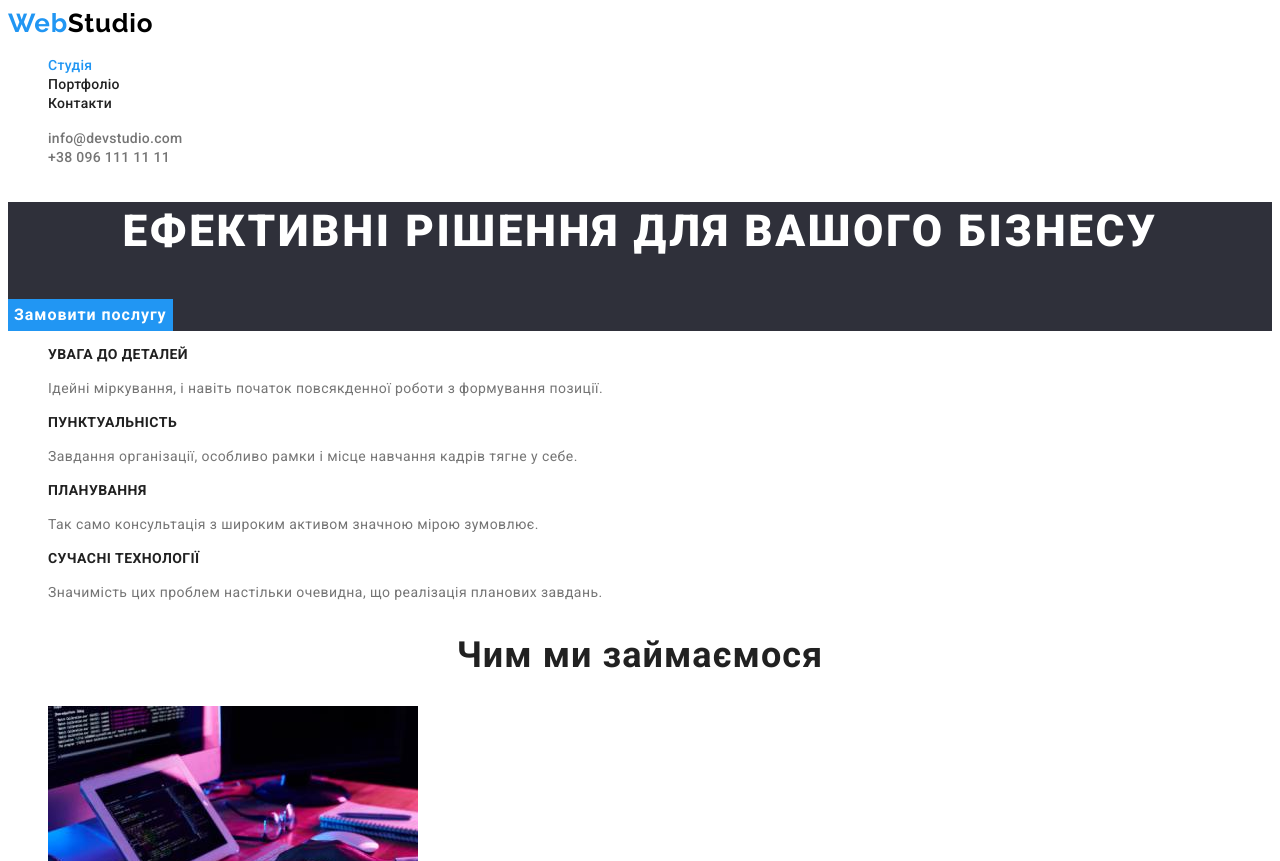
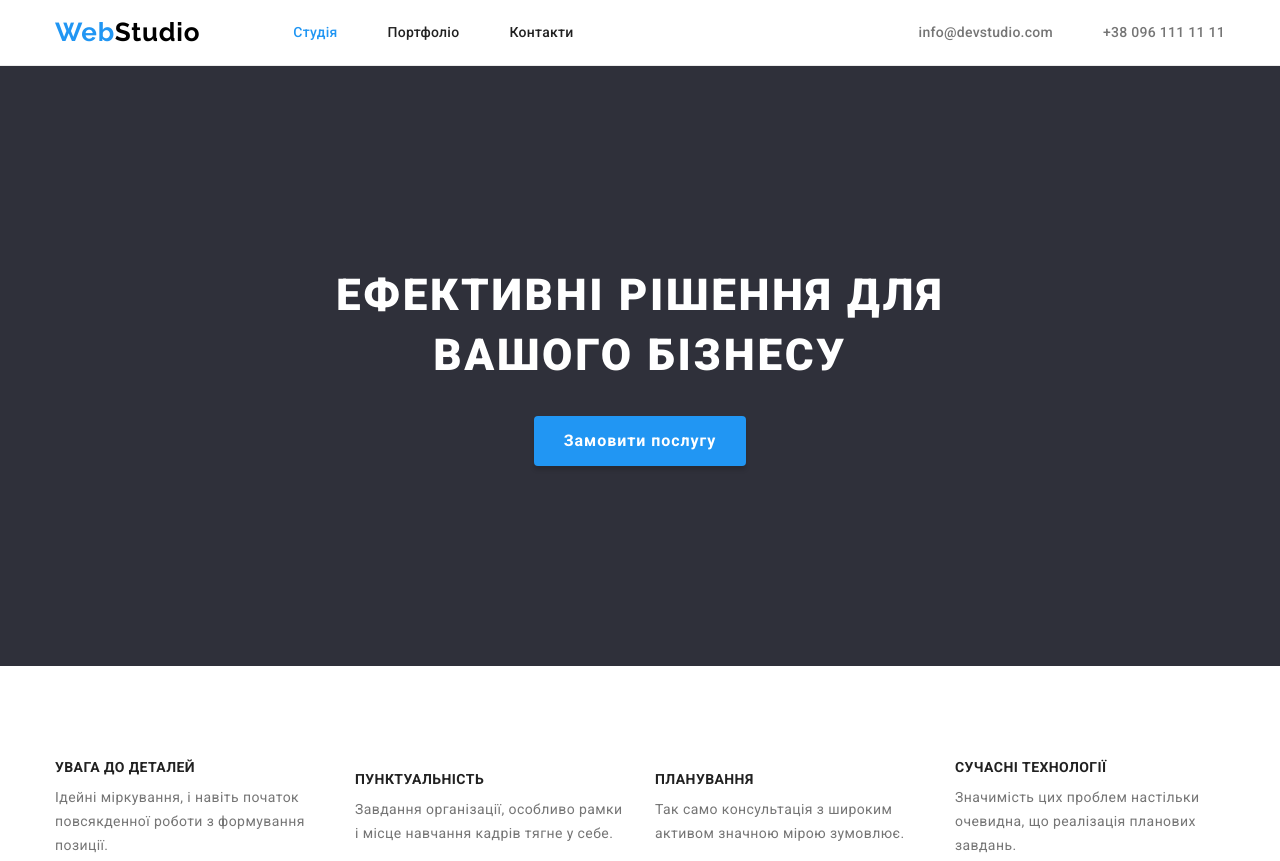
Before and after one commit to VolodymyrSalenko/goit-markup-hw-03, a plain HTML site: page index.html in a window 1280 px wide. Shown: the top 861 px of the page. Drawn offline with nearby package versions, Linux system fonts and the light colour scheme.

Commit message:
header, hero, advantages

```diff
--- a/css/styles.css
+++ b/css/styles.css
@@ -10,6 +10,18 @@ body {
   font-family: Roboto, sans-serif;
   color: var(--main-color);
   background: var(--main-background);
+}
+
+h1,
+h2,
+h3,
+h4,
+h5,
+h6,
+p,
+ul {
+  margin: 0;
+  padding: 0;
 }
 
 .list {
@@ -37,7 +49,28 @@ body {
   margin: -1px;
 }
 
+.container {
+  max-width: 1200px;
+  padding-left: 15px;
+  padding-right: 15px;
+  margin: 0 auto;
+}
+
 /*-------------------Меню-------------------*/
+
+.menu {
+  border-bottom: 1px solid #ececec;
+}
+
+.menu-container {
+  display: flex;
+  justify-content: space-between;
+}
+
+.menu-nav {
+  display: flex;
+  align-items: center;
+}
 
 .logo {
   font-family: "Raleway", sans-serif;
@@ -52,6 +85,16 @@ body {
   color: #2196f3;
 }
 
+.menu-list {
+  display: flex;
+  align-items: center;
+  margin-left: 93px;
+}
+
+.menu-item:not(:first-child) {
+  margin-left: 50px;
+}
+
 .menu-link,
 .mail-link,
 .tel-link {
@@ -63,6 +106,9 @@ body {
 
 .menu-link {
   color: var(--main-color);
+  display: block;
+  padding-top: 32px;
+  padding-bottom: 32px;
 }
 .mail-link,
 .tel-link {
@@ -78,10 +124,22 @@ body {
   color: var(--accent-color);
 }
 
+.contacts-list {
+  display: flex;
+  align-items: center;
+}
+
+.contacts-item:first-child {
+  margin-right: 50px;
+}
+
 /*-------------Розділ герой -------------*/
 
 .hero {
   background: var(--accent-background);
+
+  padding-top: 200px;
+  padding-bottom: 200px;
 }
 
 .hero-tittle {
@@ -92,6 +150,9 @@ body {
   letter-spacing: 0.06em;
   text-transform: uppercase;
   color: #ffffff;
+
+  width: 696px;
+  margin: 0 auto;
 }
 
 .hero-btn {
@@ -105,8 +166,16 @@ body {
 
   background: #2196f3;
   border: none;
+  box-shadow: 0px 4px 4px rgba(0, 0, 0, 0.15);
+  border-radius: 4px;
 
   cursor: pointer;
+
+  display: block;
+  padding: 10px 30px;
+  margin-top: 30px;
+  margin-left: auto;
+  margin-right: auto;
 }
 
 .hero-btn:hover,
@@ -116,11 +185,27 @@ body {
 
 /*-------------Розділ про переваги компанії-------------*/
 
+.advantages {
+  padding-top: 94px;
+  padding-bottom: 47px;
+}
+
+.advantages-list {
+  display: flex;
+  align-items: center;
+  column-gap: 30px;
+}
+.advantages-item {
+  flex-basis: calc((100% - 90px) / 4);
+}
+
 .advantage-tittle {
   font-size: 14px;
   line-height: 1.14;
   letter-spacing: 0.03em;
   text-transform: uppercase;
+
+  margin-bottom: 10px;
 }
 .advantage-text {
   font-size: 14px;
@@ -131,11 +216,22 @@ body {
 
 /*-------Розділ про напрями діяльності компанії------------*/
 
+.about {
+  padding-top: 47px;
+  padding-bottom: 94px;
+}
 .about-tittle {
   font-size: 36px;
   line-height: 1.17;
   text-align: center;
   letter-spacing: 0.03em;
+  margin-bottom: 50px;
+}
+
+.about-list {
+  display: flex;
+  align-items: center;
+  gap: 30px;
 }
 
 /*--------------------Розділ про команду---------------------*/
--- a/index.html
+++ b/index.html
@@ -11,11 +11,19 @@
       href="https://fonts.googleapis.com/css2?family=Raleway:wght@700&family=Roboto:wght@400;500;700;900&display=swap"
       rel="stylesheet"
     />
+    <link
+      rel="stylesheet"
+      href="https://cdnjs.cloudflare.com/ajax/libs/modern-normalize/1.1.0/modern-normalize.min.css"
+      integrity="sha512-wpPYUAdjBVSE4KJnH1VR1HeZfpl1ub8YT/NKx4PuQ5NmX2tKuGu6U/JRp5y+Y8XG2tV+wKQpNHVUX03MfMFn9Q=="
+      crossorigin="anonymous"
+      referrerpolicy="no-referrer"
+    />
     <link rel="stylesheet" href="./css/styles.css" />
   </head>
   <body>
     <!------------------------------Меню---------------------------------->
     <header class="menu">
+      <div class="container menu-container">
         <nav class="menu-nav">
           <a href="./index.html" class="logo link"><span>Web</span>Studio</a>
           <ul class="menu-list list">
@@ -42,6 +50,7 @@
             >
           </li>
         </ul>
+      </div>
     </header>
     <main>
       <!------------------------Розділ герой --------------------------->
@@ -51,6 +60,7 @@
       </section>
       <!--------------------Розділ про переваги компанії---------------->
       <section class="advantages">
+        <div class="container">
           <h2 class="visually-hidden">Переваги</h2>
           <ul class="advantages-list list">
             <li class="advantages-item">
@@ -63,8 +73,8 @@
             <li class="advantages-item">
               <h3 class="advantage-tittle">ПУНКТУАЛЬНІСТЬ</h3>
               <p class="advantage-text">
-              Завдання організації, особливо рамки і місце навчання кадрів тягне
-              у себе.
+                Завдання організації, особливо рамки і місце навчання кадрів
+                тягне у себе.
               </p>
             </li>
             <li class="advantages-item">
@@ -76,14 +86,16 @@
             <li class="advantages-item">
               <h3 class="advantage-tittle">СУЧАСНІ ТЕХНОЛОГІЇ</h3>
               <p class="advantage-text">
-              Значимість цих проблем настільки очевидна, що реалізація планових
-              завдань.
+                Значимість цих проблем настільки очевидна, що реалізація
+                планових завдань.
               </p>
             </li>
           </ul>
+        </div>
       </section>
       <!-------------------Розділ про напрями діяльності компанії---------------------->
       <section class="about">
+        <div class="conainer">
           <h2 class="about-tittle">Чим ми займаємося</h2>
           <ul class="about-list list">
             <li class="about-item">
@@ -108,6 +120,7 @@
               />
             </li>
           </ul>
+        </div>
       </section>
       <!-------------------------Розділ про команду---------------------->
       <section class="team">
```
Also changed, not shown: portfolio.html (+9 -0 lines). Lines whose indentation alone changed are shown as unchanged.
